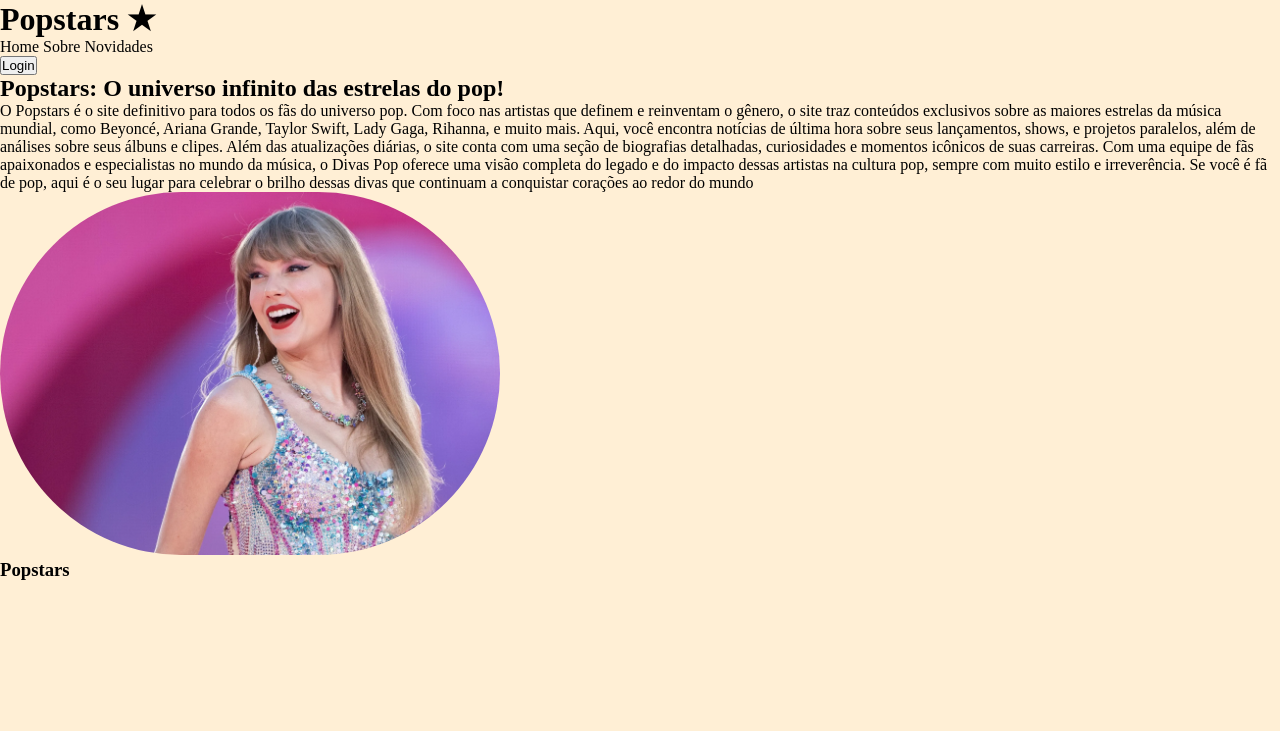
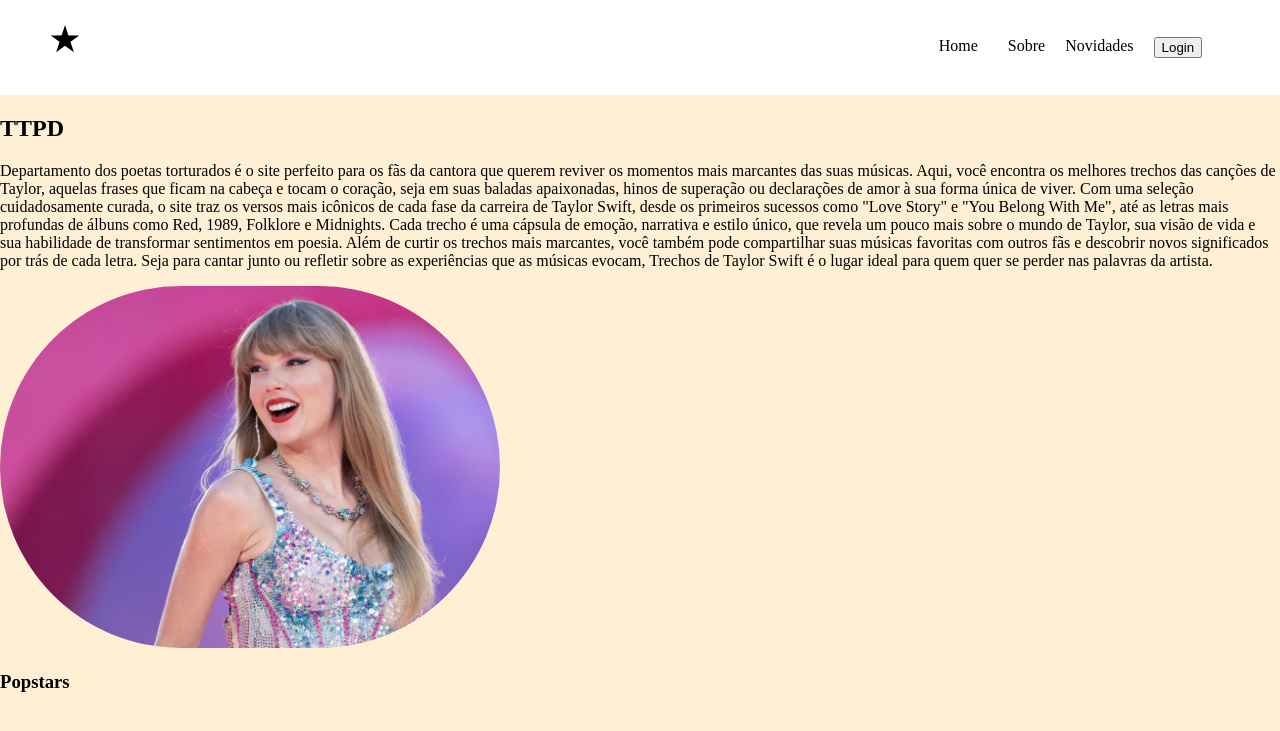
Before and after one commit to eduardavirgilio/projeto_random_template, a Flask app: page /sobre in a window 1280 px wide. Shown: the top 731 px of the page. Run offline with Flask 3, Linux system fonts and the light colour scheme.

Commit message:
atualizações

```diff
--- a/app.py
+++ b/app.py
@@ -19,6 +19,14 @@ def pagina_sobre():
     return render_template("sobre.html", cor_fundo_html = cor_fundo)
 
 
+lista_imagens = ["taylor_ttpd.jpg", "taylor_swift.png"]
+lista_letras = ["'E quando eu senti como se eu fosse um cardigã velho, debaixo da cama de alguém, você me vestiu e disse que eu era seu favorito' (Cardigan)", "'Todas as minhas manhãs são segundas-feiras' (Fortnight)"]
+
+@app.route("/")
+def pagina_inicial():
+    imagens = random.choice(imagens)
+    letras_musica = random.choice(letras_musica)
+    return render_template("home.html", imagens_html = imagens, letras_musica_html = letras_musica)
 
 #-----------------------------------------------------------------------------
 
--- a/templates/sobre.html
+++ b/templates/sobre.html
@@ -1,36 +1,41 @@
 <!DOCTYPE html>
 <html lang="pt-br">
+
 <head>
     <meta charset="UTF-8">
     <meta name="viewport" content="width=device-width, initial-scale=1.0">
-    <title>Popstars</title>
-    <link rel="stylesheet" href="/templates/style.css">
+    <title>Departamento dos poetas torturados</title>
 </head>
 
-<body style="background-color:{{cor_fundo_html}}">
+<body style="background-color:{{cor_fundo_html}}; margin: 0; padding: 0; box-sizing: border_box;">
 
-    <header>
-        <h1>Popstars ★</h1>
+    <header style="display: flex; background-color: white; ;">
+        <h1 style="padding-left: 50px;"> ★</h1>
 
-        <spam>Home</spam>
+        <div style="padding: 37px; display: flex; gap: 20px; padding-left: 850px;">
+
+                <spam><a href="/templates/home.html" style="text-decoration: none; color: black; padding: 10px;">Home</a></spam>
                 <spam>Sobre</spam>
                 <spam>Novidades</spam>
 
             <form>
                 <button>Login</button>
             </form>
+        </div>
+
+
     </header>
 
     <main>
-        <h2>Popstars: O universo infinito das estrelas do pop!</h2>
+        <h2>TTPD</h2>
 
-        <p>O Popstars é o site definitivo para todos os fãs do universo pop. Com foco nas artistas que definem e reinventam o gênero, o site traz conteúdos exclusivos sobre as maiores estrelas da música mundial, como Beyoncé, Ariana Grande, Taylor Swift, Lady Gaga, Rihanna, e muito mais. Aqui, você encontra notícias de última hora sobre seus lançamentos, shows, e projetos paralelos, além de análises sobre seus álbuns e clipes.
+        <p>Departamento dos poetas torturados é o site perfeito para os fãs da cantora que querem reviver os momentos mais marcantes das suas músicas. Aqui, você encontra os melhores trechos das canções de Taylor, aquelas frases que ficam na cabeça e tocam o coração, seja em suas baladas apaixonadas, hinos de superação ou declarações de amor à sua forma única de viver.
 
-            Além das atualizações diárias, o site conta com uma seção de biografias detalhadas, curiosidades e momentos icônicos de suas carreiras. Com uma equipe de fãs apaixonados e especialistas no mundo da música, o Divas Pop oferece uma visão completa do legado e do impacto dessas artistas na cultura pop, sempre com muito estilo e irreverência.
+            Com uma seleção cuidadosamente curada, o site traz os versos mais icônicos de cada fase da carreira de Taylor Swift, desde os primeiros sucessos como "Love Story" e "You Belong With Me", até as letras mais profundas de álbuns como Red, 1989, Folklore e Midnights. Cada trecho é uma cápsula de emoção, narrativa e estilo único, que revela um pouco mais sobre o mundo de Taylor, sua visão de vida e sua habilidade de transformar sentimentos em poesia.
 
-            Se você é fã de pop, aqui é o seu lugar para celebrar o brilho dessas divas que continuam a conquistar corações ao redor do mundo</p>
+            Além de curtir os trechos mais marcantes, você também pode compartilhar suas músicas favoritas com outros fãs e descobrir novos significados por trás de cada letra. Seja para cantar junto ou refletir sobre as experiências que as músicas evocam, Trechos de Taylor Swift é o lugar ideal para quem quer se perder nas palavras da artista.</p>
 
-            <img style= "width: 500px; border-radius: 9000px;"src="/static/img/taylor_swift.png" alt="taylor swift">
+        <img style="width: 500px; border-radius: 9000px;" src="/static/img/taylor_swift.png" alt="taylor swift">
     </main>
 
     <footer>
@@ -39,4 +44,5 @@
 
     </footer>
 </body>
+
 </html>
--- a/templates/style.css
+++ /dev/null
@@ -1,5 +0,0 @@
-*{
-    margin: 0;
-    padding: 0;
-    box-sizing: border-box;
-}
```
Also changed, not shown: static/img/cachorros.png (added), static/img/taylor_ttpd.jpg (added), templates/home.html (added). Lines whose indentation alone changed are shown as unchanged.
